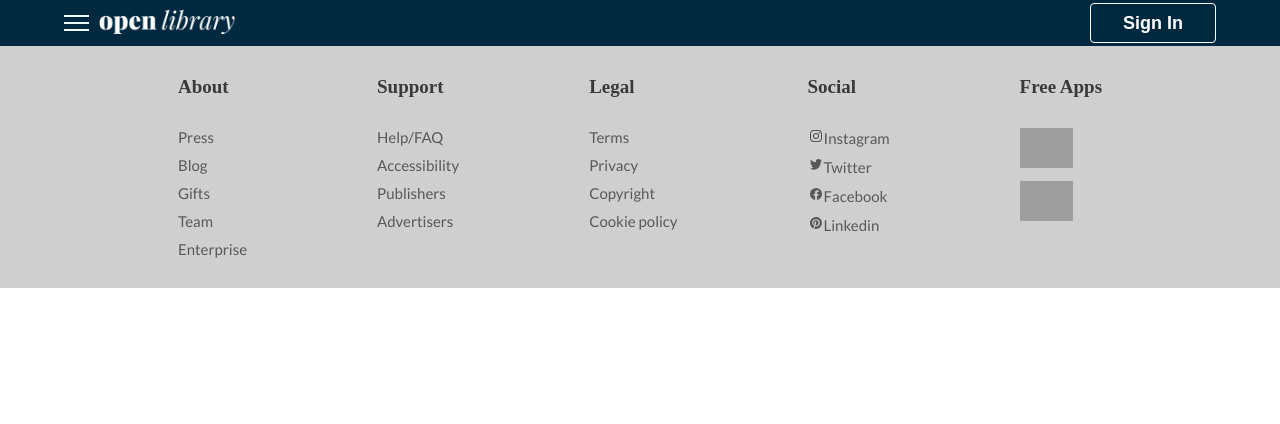
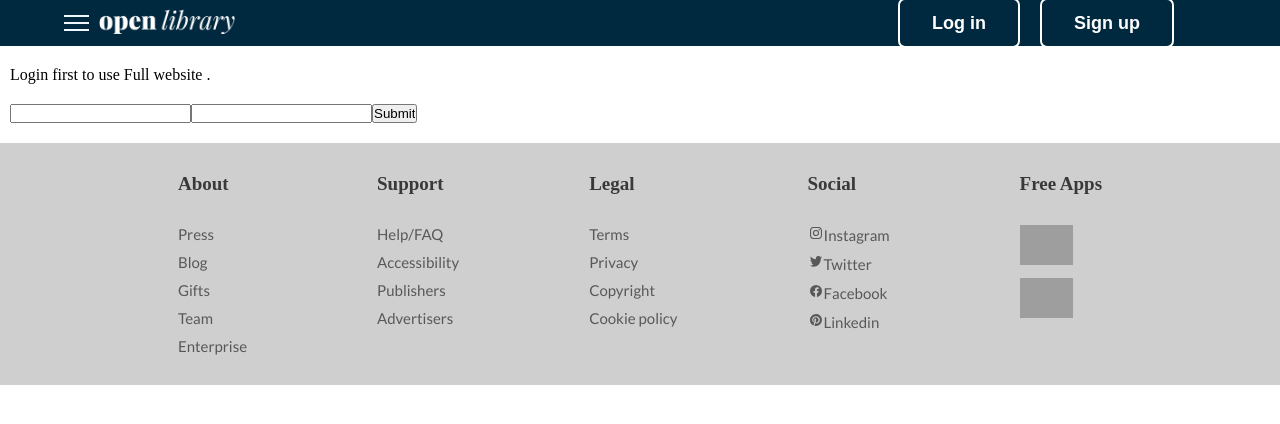
Before and after one commit to abhishekdraut/Online-Book-Library-react-, a React (Create React App) app: page /login in a window 1280 px wide. Shown: the top 424 px of the page. Built offline with nearby package versions, Linux system fonts and the light colour scheme; grey boxes are pictures that could not be loaded.

Commit message:
added login and logput section

```diff
--- a/src/App.js
+++ b/src/App.js
@@ -12,10 +12,15 @@ import Home from "./pages/home";
 import Book from "./pages/books";
 import BookDemo from "./pages/bookDemo";
 import CaretePage from "./pages/create";
+import {UserContextProvider} from "./store/userContext";
+import LogIN from "./pages/logIn";
+
+
 
 function App() {
   return (
     <div className="App">
+      <UserContextProvider>
       <Router>
         <SidebarVisibilityContextProvider>
           <Header />
@@ -28,9 +33,13 @@ function App() {
 
           <Route path="/bookdemo/:id" exact element={<BookDemo/>} />
           <Route path="/createpage" element={<CaretePage></CaretePage>}></Route>
+          <Route path="/login"  element={<LogIN/>} />
+          {/* <Route path="/login"  element={<SignUP />} />  */}
+
         </Routes>
         <Footer />
       </Router>
+      </UserContextProvider>
     </div>
   );
 }
--- a/src/components/header/header.js
+++ b/src/components/header/header.js
@@ -1,38 +1,76 @@
-import { createContext,useContext } from "react";
+import { createContext, useContext } from "react";
 import SidebarVisibiltyContextState from "../../store/sidebarVisibilityContext";
-import logo from "./img/logo.png"
+import UserContext from "../../store/userContext";
+import logo from "./img/logo.png";
+import {Link} from 'react-router-dom'
+
 function Header() {
-  const{sidebarVisibility,setsidebarVisibility,toggleSidebarVisibility}=useContext(SidebarVisibiltyContextState)
-return(
+  const { sidebarVisibility, setsidebarVisibility, toggleSidebarVisibility } =
+    useContext(SidebarVisibiltyContextState);
+  const { user, setUser } = useContext(UserContext);
+  const logoutState = () => {
+    return(setUser(null))
 
-<div  className="site_header">
+  };
 
-        <div className="site_header items">
-        <button className="site_header_button" onClick={toggleSidebarVisibility}>
-          <a  className="site_header burger site-header">
+  console.log(user)
+  const HeaderSection = () => {
+    if (user ===null) {
+      return (
+        <>
+          <button className="site_header_button user">
+           <Link to="/login" className="site_header btn btn-light" exact>
 
+              Log in
+
+            </Link>
+          </button>
+          <button className="site_header_button user">
+            <a href="#" className="site_header btn btn-light">
+
+              Sign up
+            </a>
+          </button>
+        </>
+      );
+    } else {
+      return (
+        <>
+        <a href="#" className="user_logoutbtn">Hi {user.username}</a>
+        <button className="site_header_button " onClick={logoutState} >
+          <a href="#" className="site_header btn btn-light">
+
+            Logout
+          </a>
+        </button>
+      </>
+      );
+    }
+  };
+
+  return (
+    <div className="site_header">
+      <div className="site_header items">
+        <button
+          className="site_header_button"
+          onClick={toggleSidebarVisibility}
+        >
+          <a className="site_header burger site-header">
             <div className="burger slice one"></div>
             <div className="burger slice two"></div>
             <div className="burger slice three"></div>
           </a>
-         </button>
-          <div className="site_header-logo">
-            <a href="#">
-              <img
-                src={logo}
-                alt="logo"
-                className="site_header-logo-image"
-              />
-            </a>
-          </div>
-          <a href="#" className="site_header btn btn-light"> Sign In </a>
+        </button>
+        <div className="site_header-logo">
+          <a href="">
+            <img src={logo} alt="logo" className="site_header-logo-image" />
+          </a>
+        </div>
+        <div className="site_header btn btn-light">
+          <HeaderSection />
         </div>
       </div>
-
-)
-
-
-
-
+    </div>
+  );
 }
 export default Header;
--- a/src/components/sidebar/sidebar.js
+++ b/src/components/sidebar/sidebar.js
@@ -1,10 +1,28 @@
 import { useContext } from "react";
 import SidebarVisibiltyContextState from "../../store/sidebarVisibilityContext";
 import {Link} from "react-router-dom"
+import UserContext from "../../store/userContext";
+
+
+
 function Sidebar() {
 const { sidebarVisibility, setsidebarVisibility, toggleSidebarVisibility } =
 useContext(SidebarVisibiltyContextState);
-console.log(sidebarVisibility);
+const {user}=useContext(UserContext);
+
+const BookOption=()=>{
+
+  if (user===null){
+
+    return(<></>)
+  }
+  else{
+    return(<Link to="/createpage"><li>Create Book</li></Link>)
+  }
+
+}
+
+
 return (
 <div className={`${ sidebarVisibility ? "overlay sidebar-overlay-show overlay--show" : "overlay sidebar-overlay-show " }
   `} id="sidebar-overlay">
@@ -22,7 +40,8 @@ return (
      <Link to="/" exact> <li>home</li></Link>
      <Link to="/books" exact> <li>Books</li></Link>
      <Link to= "/bookdemo" > <li>Book Demo</li></Link>
-      <Link to="/createpage"><li>Create Book</li></Link>
+     <BookOption/>
+
     </ul>
     </div>
     <div className="sidebar_overlay-rightside" onClick={toggleSidebarVisibility}></div>
--- a/src/index.css
+++ b/src/index.css
@@ -73,11 +73,12 @@ a {
   height: 40px;
   display: flex;
   align-items: center;
-  border: white solid;
+  border: none;
+  outline: none;
   color: white;
   border-width: 1px;
   border-radius: 4px;
-  padding: 0 32px;
+  padding: 5px 32px;
   text-decoration: none;
   overflow-wrap: break-word;
 }
@@ -86,6 +87,15 @@ a {
   padding: 0;
   border: none;
   outline: none;
+}
+.user{
+
+  border: white solid;
+  border-width: 2px;
+  margin:0px 10px;
+  border-radius: 7px;
+  text-decoration: none;
+  overflow-wrap: break-word;
 }
 .sidebar {
   display : flex;
@@ -678,3 +688,19 @@ background-color: rgba(128, 128, 128, 0.575);}
   font-family: sans-serif;
 
 }
+.login-container{
+  margin: 20px 10px;
+}
+.errormsg{margin: 20px 0px;
+text-align:center;
+background-color:rgba(255, 0, 0, 0.24);
+color:red;
+border-radius: 5px;
+max-width: 350px;
+}
+.user_logoutbtn{
+  text-decoration: none;
+  color:rgba(255, 255, 255, 0.418);
+  font-family:sans-serif ;
+  font-weight: normal;
+}
--- /dev/null
+++ b/src/pages/logIn.js
@@ -0,0 +1,76 @@
+import UserContext from "../store/userContext";
+import { useState, useEffect, useContext } from "react";
+import {useNavigate} from 'react-router-dom';
+function LogIN(props) {
+  const [email, setEmail] = useState("");
+  const [password, setPassword] = useState("");
+  const [error, setError] = useState(null);
+  const { user, setUser } = useContext(UserContext);
+  const navigate=useNavigate()
+  console.log(navigate)
+
+  useEffect(()=>{
+       if (user !=null)
+       {
+          navigate('/')
+
+       }
+
+
+   },[user,navigate])
+
+
+
+    function handleSubmit(e) {
+    e.preventDefault();
+
+    fetch("https://iifsd.herokuapp.com/auth/local/", {
+      method: "POST",
+      headers: {
+        "Content-Type": "application/json",
+      },
+      body: JSON.stringify({ identifier: email, password: password }),
+    })
+      .then((responce) => {
+        return responce.json();
+      })
+      .then((data) => {
+        if (data.user != null) {
+          console.log(data.user);
+          setUser(data.user);
+        }else {
+          setError(data.message[0].messages[0].message);
+        }
+      })
+      .catch(() => {
+        setError("Something Wrong with Url ");
+      });
+  }
+
+  return (
+    <div className="login-container">
+      Login first to use Full website .<div className="errormsg">{error}</div>
+      <form onSubmit={handleSubmit}>
+        <input
+          type="email"
+          value={email}
+          onChange={(e) => {
+            setError(null);
+            setEmail(e.target.value);
+          }}
+        ></input>
+        <input
+          type="password"
+          value={password}
+          onChange={(e) => {
+            setError(null);
+            setPassword(e.target.value);
+          }}
+        ></input>
+        <input type="submit"></input>
+      </form>
+    </div>
+  );
+}
+
+export default LogIN;
--- /dev/null
+++ b/src/store/userContext.js
@@ -0,0 +1,17 @@
+import {useState,createContext,} from 'react';
+const UserContext=createContext();
+
+
+
+export function UserContextProvider(children) {
+
+    const [user,setUser]=useState(null);
+
+    return(
+        <UserContext.Provider value={{user,setUser}} {...children} >
+
+        </UserContext.Provider>
+
+    )
+}
+export default UserContext
```
Also changed, not shown: src/pages/signUp.js (added).
